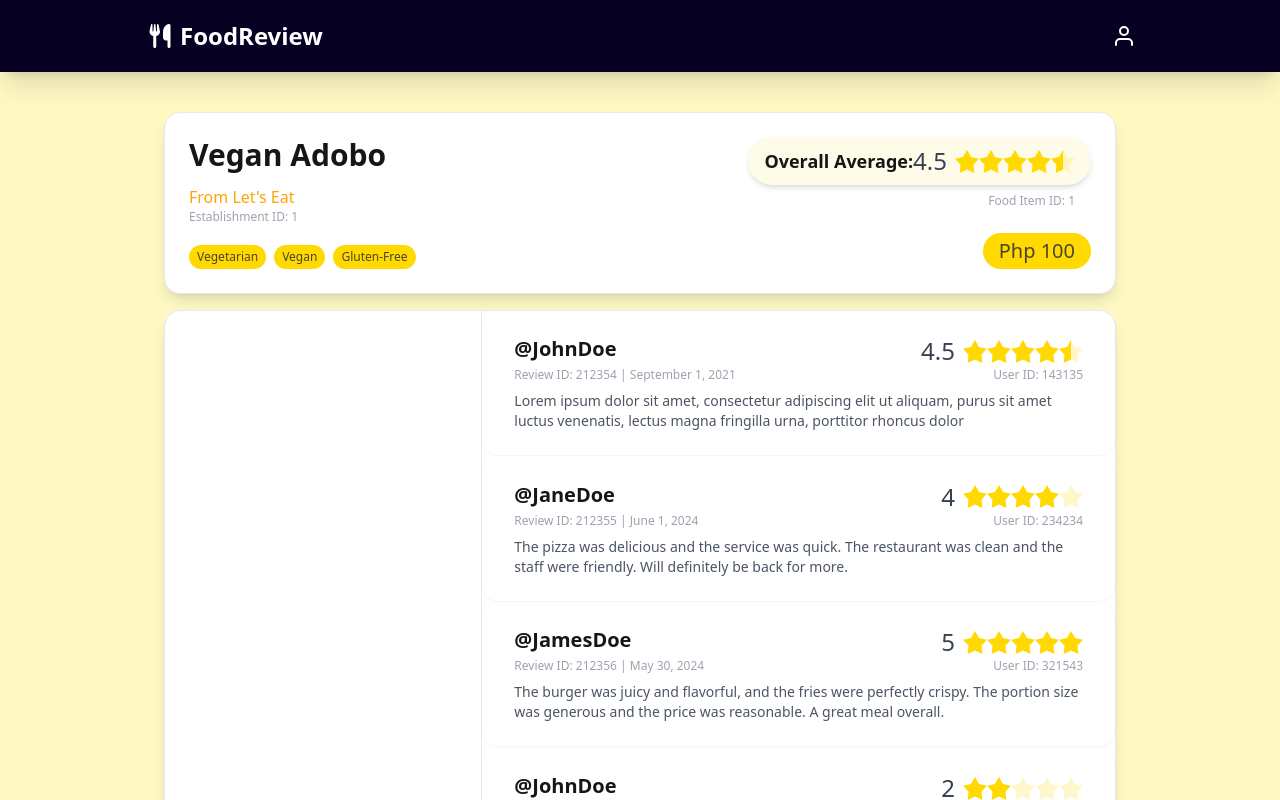
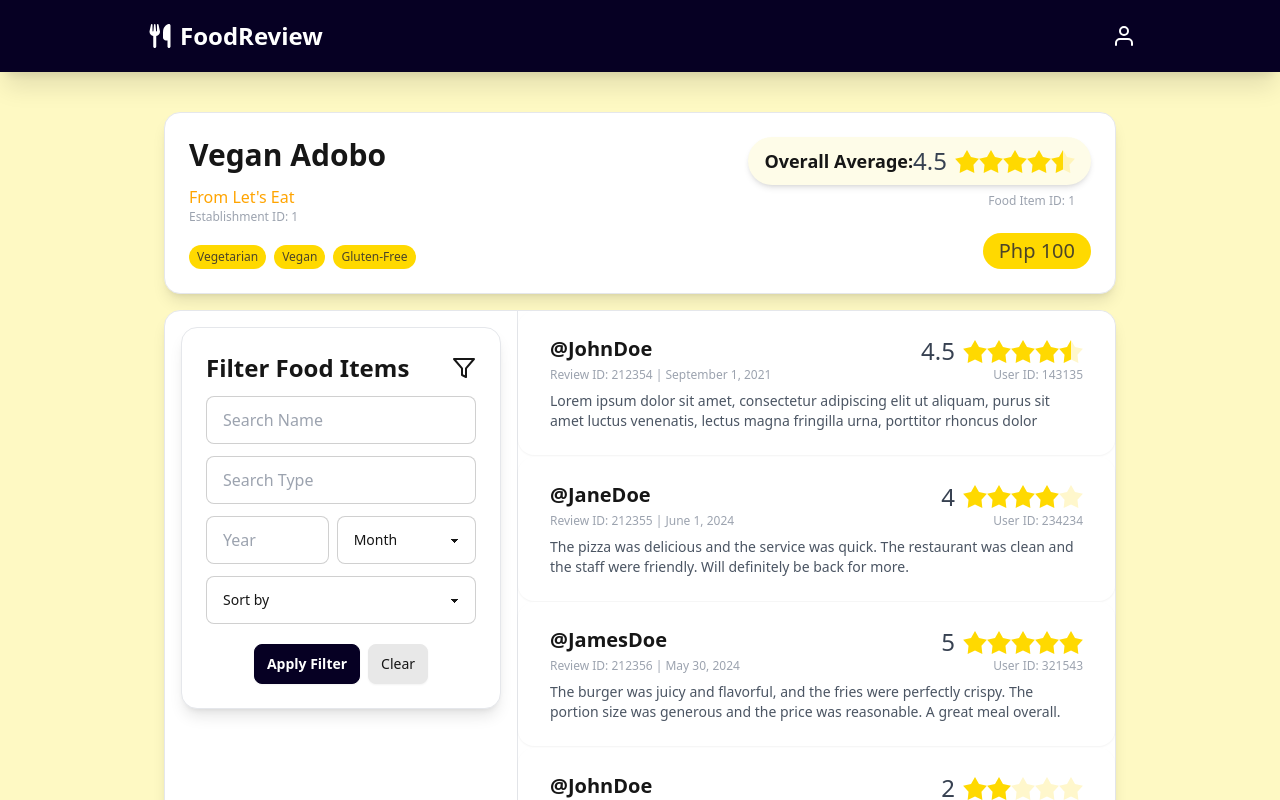
Before and after one commit to fofajardo/cmsc127-food-review, a React (Vite) app: page /fooditem in a window 1280 px wide. Shown: the top 800 px of the page. Built offline with nearby package versions, Linux system fonts and the light colour scheme.

Commit message:
chore: added filter card to food item page.

```diff
--- /dev/null
+++ b/src/components/food_item/FIFilterCard.tsx
@@ -0,0 +1,161 @@
+import React from "react";
+import { FiFilter } from "react-icons/fi";
+
+export function FIFilterCard({
+  applyFilter,
+}: {
+  applyFilter: (
+    searchString: string,
+    searchFoodType: string,
+    year: string,
+    sortInput: string
+  ) => void;
+}) {
+  const handleFilterClick = () => {
+    // get the values from the input fields
+    let searchString = (
+      document.getElementById("foodSearchNameInput") as HTMLInputElement
+    ).value;
+    let searchFoodType = (
+      document.getElementById("foodSearchTypeInput") as HTMLInputElement
+    ).value;
+    let year = (document.getElementById("foodYearInput") as HTMLInputElement)
+      .value;
+    let month = (
+      document.getElementById("foodMonthSelect") as HTMLSelectElement
+    ).value;
+    // combine year and month into "YYYY-MM"
+    if (year && month) year = year + "-" + month;
+    let sortInput = (
+      document.getElementById("foodSortSelect") as HTMLSelectElement
+    ).value;
+    // if default, set to empty string
+    if (sortInput === "Sort by") sortInput = "";
+    // // process the rating input
+    // if (rating === "All (0-5 stars)") rating = "0";
+    // else if (rating === "High (4 stars or higher)") rating = "1";
+    applyFilter(searchString, searchFoodType, year, sortInput);
+  };
+  const handleClearClick = () => {
+    // clear the input fields
+    (document.getElementById(
+      "foodSearchNameInput"
+    ) as HTMLInputElement)!.value = "";
+    (document.getElementById(
+      "foodSearchTypeInput"
+    ) as HTMLInputElement)!.value = "";
+    (document.getElementById("foodYearInput") as HTMLInputElement)!.value = "";
+    (document.getElementById("foodMonthSelect") as HTMLSelectElement)!.value =
+      "Month";
+    (document.getElementById("foodSortSelect") as HTMLSelectElement)!.value =
+      "Sort by";
+    applyFilter("", "", "", "");
+  };
+  return (
+    <>
+      <div className="bounce-in card flex h-max w-80 bg-white shadow-lg border-[0.1px]">
+        <div className="p-0">
+          <div className="z-50 flex flex-col justify-between gap-3 p-6">
+            <h2 className="text-elbitgreen w-full text-left text-2xl font-bold">
+              <span className="flex flex-row items-center justify-start">
+                <span>Filter Food Items</span>
+                <span className="flex flex-1 flex-row justify-end">
+                  <FiFilter className="text-2xl" />
+                </span>
+              </span>
+            </h2>
+            <label className="input input-bordered flex items-center gap-2 bg-white">
+              <input
+                id="foodSearchNameInput"
+                type="text"
+                className="grow "
+                placeholder="Search Name"
+              />
+            </label>
+            <label className="input input-bordered flex items-center gap-2 bg-white">
+              <input
+                id="foodSearchTypeInput"
+                type="text"
+                className="grow "
+                placeholder="Search Type"
+              />
+            </label>
+            <div className="flex flex-row gap-2">
+              <label className="input input-bordered flex items-center bg-white">
+                <input
+                  id="foodYearInput"
+                  type="text"
+                  className="w-1/2"
+                  placeholder="Year"
+                  maxLength={4}
+                  onKeyPress={(e) => {
+                    if (isNaN(parseInt(e.key))) e.preventDefault();
+                  }}
+                />
+              </label>
+
+              <select
+                defaultValue={"Month"}
+                className="select select-bordered w-full max-w-xs bg-white"
+                id="foodMonthSelect"
+              >
+                <option disabled>Month</option>
+                <option value="01">January</option>
+                <option value="02">February</option>
+                <option value="03">March</option>
+                <option value="04">April</option>
+                <option value="05">May</option>
+                <option value="06">June</option>
+                <option value="07">July</option>
+                <option value="08">August</option>
+                <option value="09">September</option>
+                <option value="10">October</option>
+                <option value="11">November</option>
+                <option value="12">December</option>
+              </select>
+            </div>
+
+            {/* <select
+              defaultValue={"Sort by"}
+              className="select select-bordered w-full max-w-xs bg-white"
+              id="foodRatingSelect"
+            >
+              <option disabled>Average Rating</option>
+              <option>All (0-5 stars)</option>
+              <option>High (4 stars or higher)</option>
+            </select> */}
+            <select
+              defaultValue={"Sort by"}
+              className="select select-bordered w-full max-w-xs bg-white"
+              id="foodSortSelect"
+            >
+              <option disabled>Sort by</option>
+              <option>Ascending Price</option>
+              <option>Descending Price</option>
+              <option>Alphabetical A-Z</option>
+              <option>Alphabetical Z-A</option>
+            </select>
+            <div className="card-actions mt-2 flex w-full flex-row justify-center">
+              <button
+                className="btn btn-neutral h-max min-h-0 p-3 text-white "
+                onClick={() => {
+                  handleFilterClick();
+                }}
+              >
+                Apply Filter
+              </button>
+              <button
+                className="btn h-max min-h-0 p-3 font-normal"
+                onClick={() => {
+                  handleClearClick();
+                }}
+              >
+                Clear
+              </button>
+            </div>
+          </div>
+        </div>
+      </div>
+    </>
+  );
+}
--- a/src/pages/FoodItemPage.tsx
+++ b/src/pages/FoodItemPage.tsx
@@ -2,14 +2,24 @@ import { FIMainPreview } from "./../components/food_item/FIMainPreview";
 import React, { useEffect, useState } from "react";
 import { NavigationBar } from "../components/common/NavigationBar.tsx";
 import { Footer } from "../components/common/Footer.tsx";
-import { RatingStarIndicator } from "../components/common/RatingStarIndicator.tsx";
-import { FoodItem, sampleFoodItems } from "../models/FoodItem.ts";
+import { sampleFoodItems } from "../models/FoodItem.ts";
 import { ReviewCard } from "../components/common/ReviewCard.tsx";
 import { sampleFoodItemReviews } from "../models/Review.ts";
+import { FIFilterCard } from "../components/food_item/FIFilterCard.tsx";
 
 export function FoodItemPage() {
   const [foodItem, setFoodItem] = useState(sampleFoodItems[0]);
   const [foodItemReviews, setFoodItemReviews] = useState(sampleFoodItemReviews);
+
+  const applyFilter = (
+    // no more establishmentID for this filter
+    searchString: string,
+    searchFoodType: string,
+    year: string,
+    sortInput: string
+  ) => {
+    //@TODO: implement this
+  };
 
   // upon render, fetch food item details and reviews
   useEffect(() => {
@@ -31,8 +41,9 @@ export function FoodItemPage() {
               <FIMainPreview foodItem={foodItem} />
               {/* BOTTOM PANEL */}
               <div className="card bg-white flex min-h-[60vh] w-full flex-row rounded-2xl shadow-lg mt-4 border-[0.1px] bbg-white">
-                <aside className="flex-1 border-r-[0.1px]">
+                <aside className="flex-1 border-r-[0.1px] p-4">
                   {/* SIDE SECTION */}
+                  <FIFilterCard applyFilter={applyFilter} />
                 </aside>
                 {/* SECTION SHOWING REVIEW PREVIEW CARDS */}
                 <main className="flex flex-[2] flex-col gap-[.1rem]">
```
